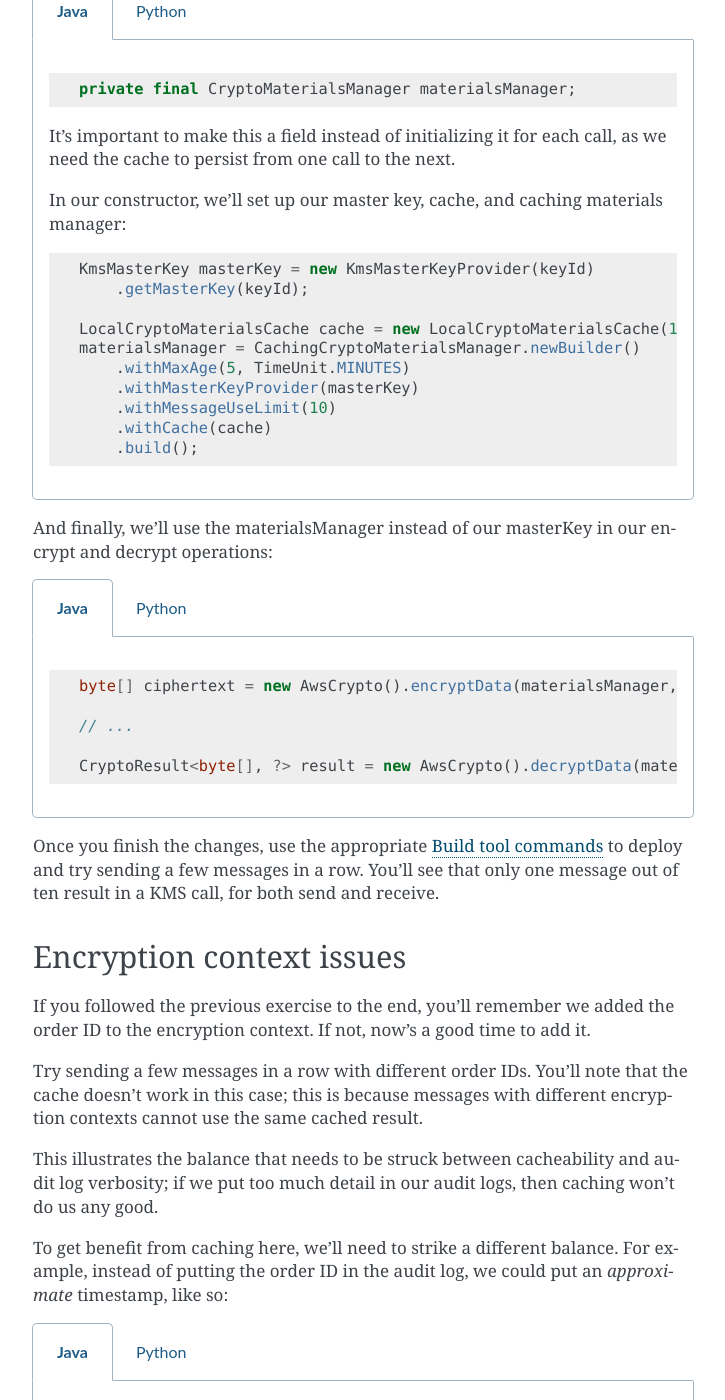
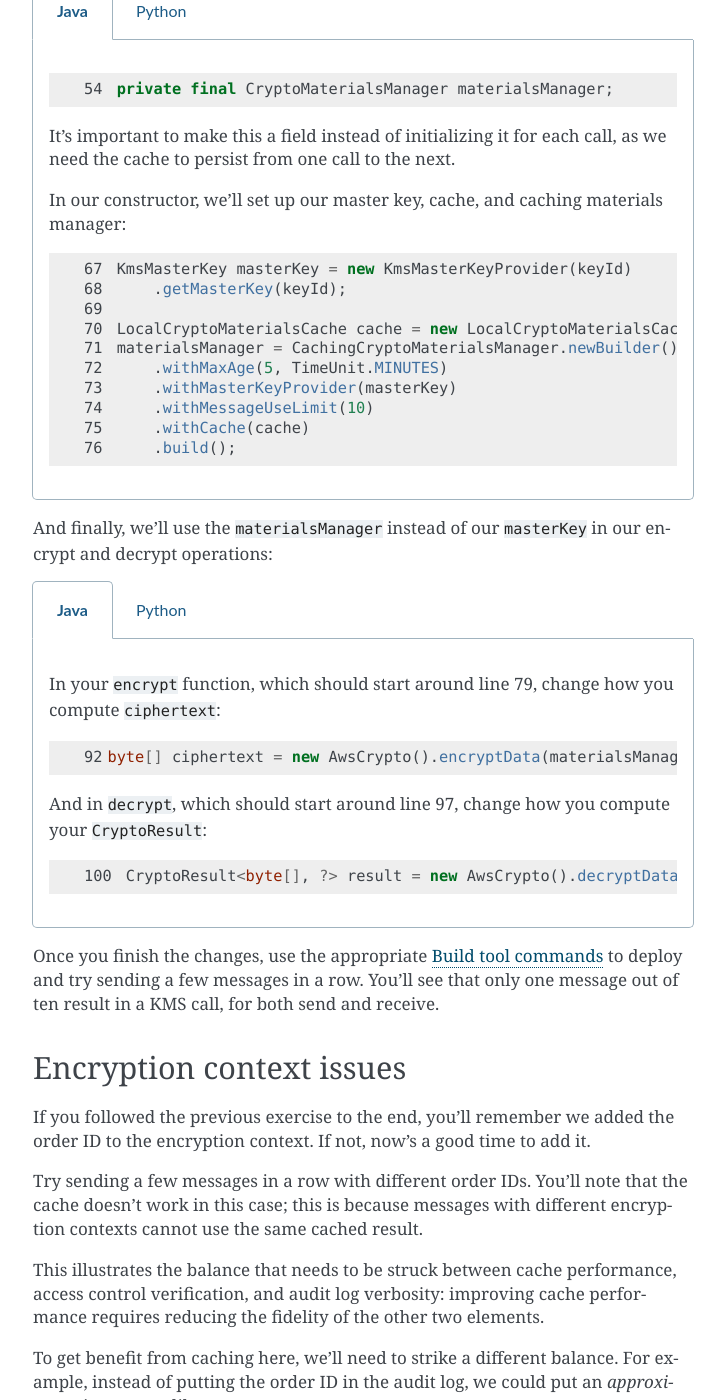
Before and after one commit to aws-samples/busy-engineers-encryption-sdk, a Sphinx documentation site: the page built from docs/exercises/3-caching.rst, in a window 1280 px wide and 1400 px high, scrolled down 1436 px. Shown: the whole window, without its empty margins (387-1112 px from the left). Built offline with Sphinx 7.4.7, drawn with Linux system fonts in a browser that asks for light colours.

Commit message:
Line numbers and cleanup.
* Line numbers on all examples
* Some related messaging additions/changes
* A few bits of opportunistic cleanup

```diff
--- a/docs/exercises/3-caching.rst
+++ b/docs/exercises/3-caching.rst
@@ -65,6 +65,7 @@
     .. group-tab:: Java
 
         .. code-block:: java
+           :lineno-start: 25
 
             import java.util.concurrent.TimeUnit;
             import com.amazonaws.encryptionsdk.CryptoMaterialsManager;
@@ -83,6 +84,7 @@
     .. group-tab:: Java
 
         .. code-block:: java
+           :lineno-start: 54
 
             private final CryptoMaterialsManager materialsManager;
 
@@ -92,6 +94,7 @@
         In our constructor, we'll set up our master key, cache, and caching materials manager:
 
         .. code-block:: java
+           :lineno-start: 67
 
             KmsMasterKey masterKey = new KmsMasterKeyProvider(keyId)
                 .getMasterKey(keyId);
@@ -109,6 +112,7 @@
         We'll set up the master key provider, cache, and caching materials manager in our ``__init__``:
 
         .. code-block:: python
+           :lineno-start: 32
 
             master_key_provider = aws_encryption_sdk.KMSMasterKeyProvider(key_ids=[key_id])
             cache = aws_encryption_sdk.LocalCryptoMaterialsCache(capacity=100)
@@ -119,24 +123,34 @@
                 max_messages_encrypted=10
             )
 
-And finally, we'll use the materialsManager instead of our masterKey in our
+And finally, we'll use the ``materialsManager`` instead of our ``masterKey`` in our
 encrypt and decrypt operations:
 
 .. tabs::
 
     .. group-tab:: Java
 
+        In your ``encrypt`` function, which should start around line 79, change how you compute ``ciphertext``:
+
         .. code-block:: java
+           :lineno-start: 92
 
-            byte[] ciphertext = new AwsCrypto().encryptData(materialsManager, plaintext, context).getResult();
+           byte[] ciphertext = new AwsCrypto().encryptData(materialsManager, plaintext, context).getResult();
 
-            // ...
+
+        And in ``decrypt``, which should start around line 97, change how you compute your ``CryptoResult``:
+
+        .. code-block:: java
+           :lineno-start: 100
 
             CryptoResult<byte[], ?> result = new AwsCrypto().decryptData(materialsManager, ciphertextBytes);
 
     .. group-tab:: Python
 
+        In your ``encrypt`` function, change how you compute ``ciphertext``:
+
         .. code-block:: python
+           :lineno-start: 49
 
             ciphertext, _header = aws_encryption_sdk.encrypt(
                 source=json.dumps(data),
@@ -144,7 +158,10 @@
                 encryption_context=encryption_context
             )
 
-            # ...
+        And in ``decrypt``, change how you compute ``plaintext``:
+
+        .. code-block:: python
+           :lineno-start: 61
 
             plaintext, header = aws_encryption_sdk.decrypt(
                 source=ciphertext,
@@ -165,9 +182,9 @@
 the cache doesn't work in this case; this is because messages with different
 encryption contexts cannot use the same cached result.
 
-This illustrates the balance that needs to be struck between cacheability and
-audit log verbosity; if we put too much detail in our audit logs, then caching
-won't do us any good.
+This illustrates the balance that needs to be struck between cache performance,
+access control verification, and audit log verbosity: improving cache performance
+requires reducing the fidelity of the other two elements.
 
 To get benefit from caching here, we'll need to strike a different balance. For
 example, instead of putting the order ID in the audit log, we could put an
@@ -178,12 +195,14 @@
     .. group-tab:: Java
 
         .. code-block:: java
+           :lineno-start: 90
 
             context.put("approximate timestamp", "" + (System.currentTimeMillis() / 3_600_000) * 3_600_000);
 
     .. group-tab:: Python
 
         .. code-block:: python
+           :lineno-start: 45
 
             encryption_context = {
                 self._message_type: self._type_order_inquiry,
```
Also changed, not shown: docs/exercises/0-explore.rst (+10 -0 lines), docs/exercises/1-kms_encryption.rst (+32 -16 lines), docs/exercises/2-encryption_sdk.rst (+12 -0 lines).
